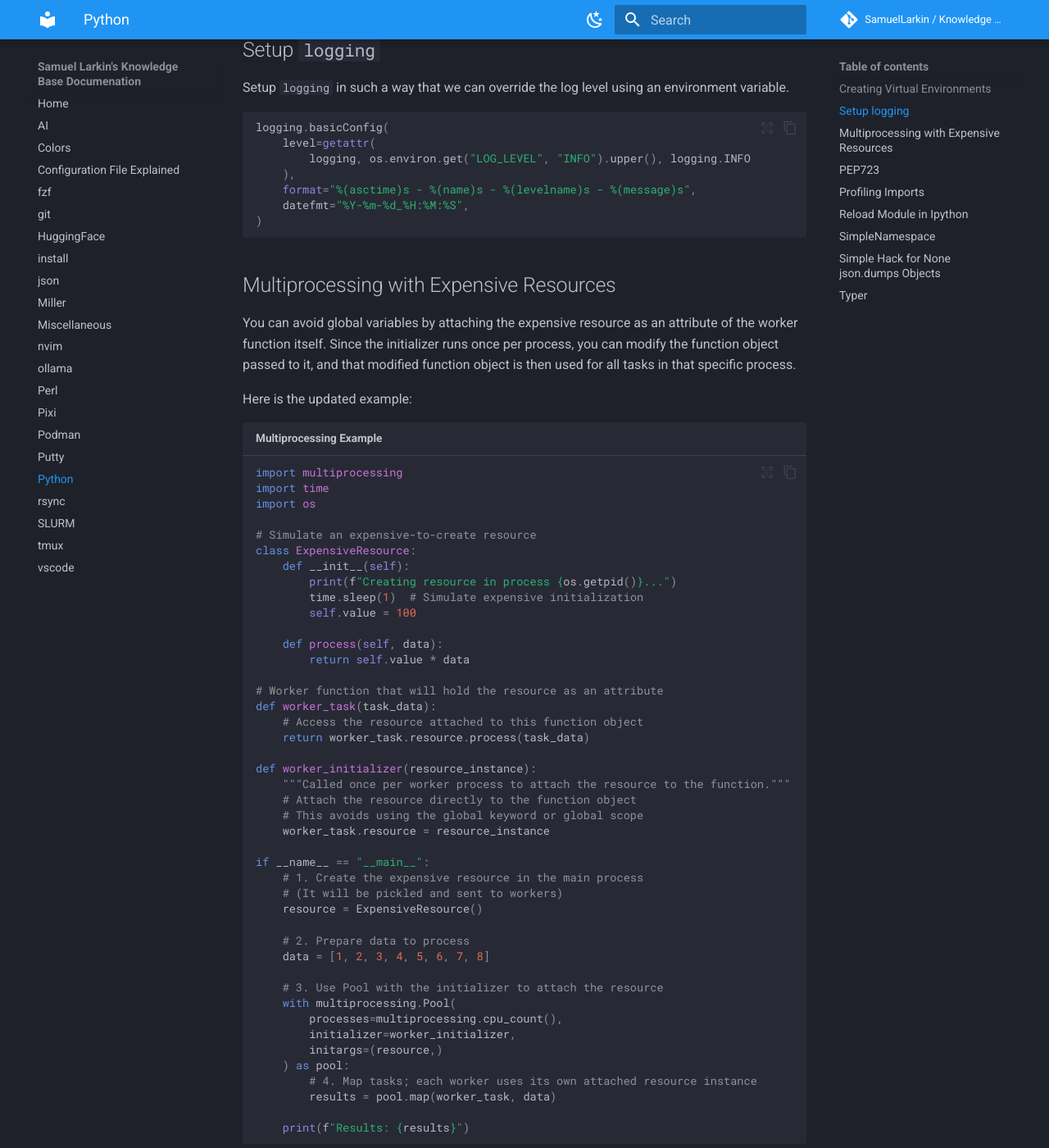
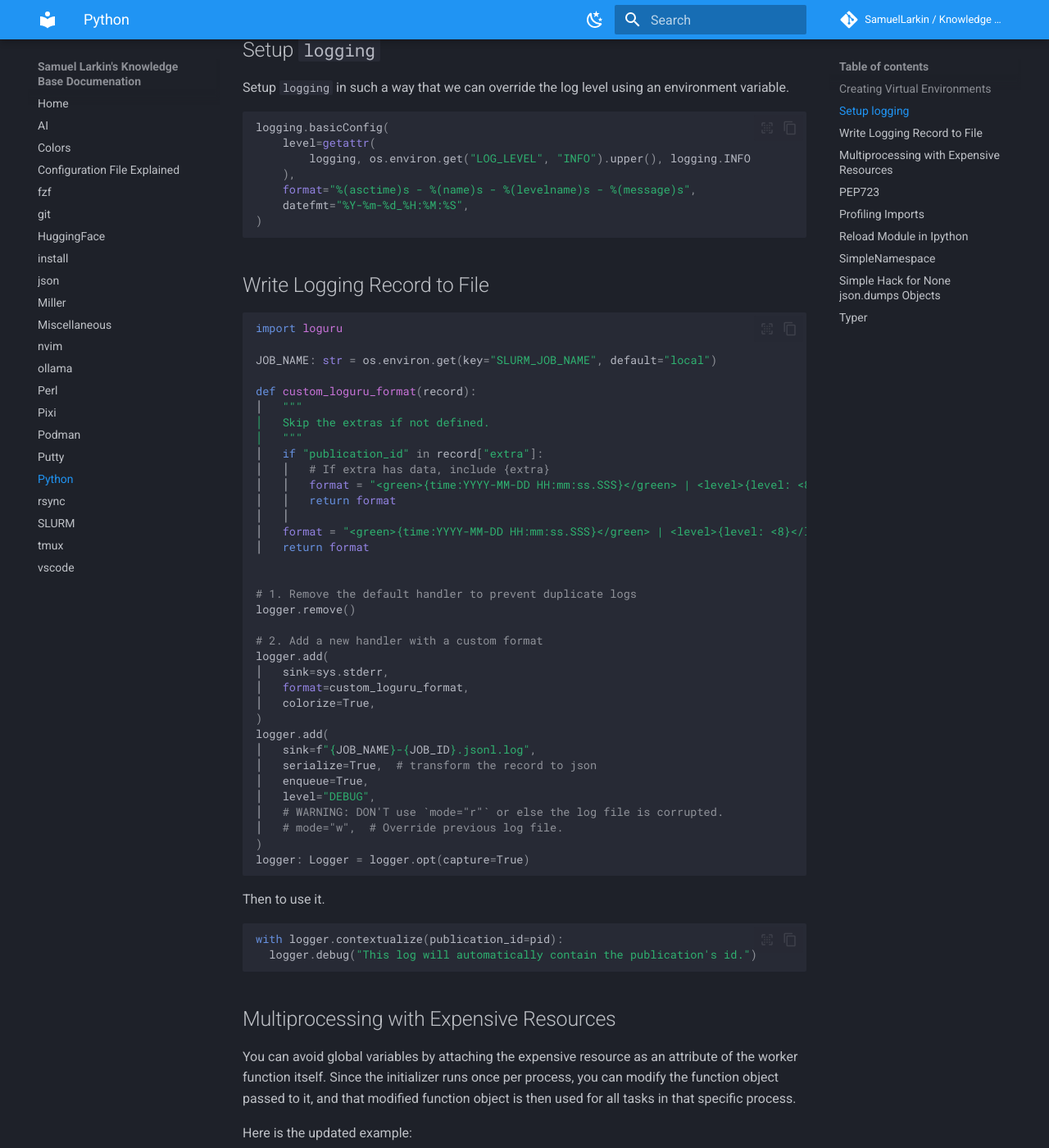
Before and after one commit to SamuelLarkin/kb, an MkDocs documentation site: the page built from docs/python.md, in a window 1280 px wide and 1400 px high, scrolled down 603 px. Shown: the whole window at 82% size. Built offline with MkDocs 1.6.1 and Material for MkDocs 9.7.7, drawn with Linux system fonts in a browser that asks for light colours; comment, search, counter and statistics services are not loaded; the version menu is left out.

Commit message:
docs(python): Write Logging Record to File

````diff
--- a/docs/python.md
+++ b/docs/python.md
@@ -38,7 +38,53 @@ logging.basicConfig(
     format="%(asctime)s - %(name)s - %(levelname)s - %(message)s",
     datefmt="%Y-%m-%d_%H:%M:%S",
 )
+```
 
+## Write Logging Record to File
+
+```python
+import loguru
+
+JOB_NAME: str = os.environ.get(key="SLURM_JOB_NAME", default="local")                                                                                                                 JOB_ID: str = os.environ.get(key="SLURM_JOB_ID", default=datetime.today().strftime(format="%F-%T"))
+
+def custom_loguru_format(record):
+│   """
+│   Skip the extras if not defined.
+│   """
+│   if "publication_id" in record["extra"]:
+│   │   # If extra has data, include {extra}
+│   │   format = "<green>{time:YYYY-MM-DD HH:mm:ss.SSS}</green> | <level>{level: <8}</level> | <cyan>{name}</cyan><cyan>:</cyan><cyan>{function}</cyan><cyan>:</cyan><cyan>{line}</cya
+│   │   return format
+│   │
+│   format = "<green>{time:YYYY-MM-DD HH:mm:ss.SSS}</green> | <level>{level: <8}</level> | <cyan>{name}</cyan><cyan>:</cyan><cyan>{function}</cyan><cyan>:</cyan><cyan>{line}</cyan> -
+│   return format
+
+
+# 1. Remove the default handler to prevent duplicate logs
+logger.remove()
+
+# 2. Add a new handler with a custom format
+logger.add(
+│   sink=sys.stderr,
+│   format=custom_loguru_format,
+│   colorize=True,
+)
+logger.add(
+│   sink=f"{JOB_NAME}-{JOB_ID}.jsonl.log",
+│   serialize=True,  # transform the record to json
+│   enqueue=True,
+│   level="DEBUG",
+│   # WARNING: DON'T use `mode="r"` or else the log file is corrupted.
+│   # mode="w",  # Override previous log file.
+)
+logger: Logger = logger.opt(capture=True)
+```
+
+Then to use it.
+
+```python
+with logger.contextualize(publication_id=pid):
+  logger.debug("This log will automatically contain the publication's id.")
 ```
 
 ## Multiprocessing with Expensive Resources
````
